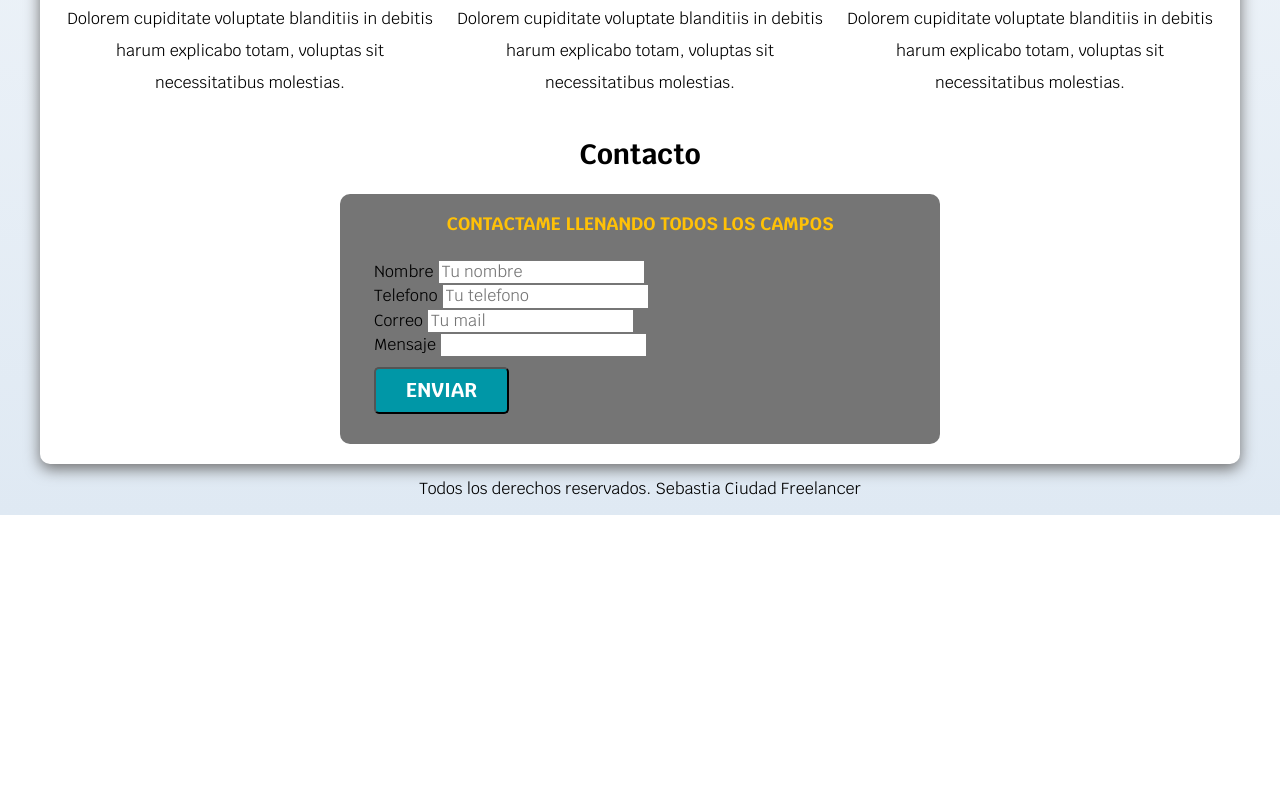
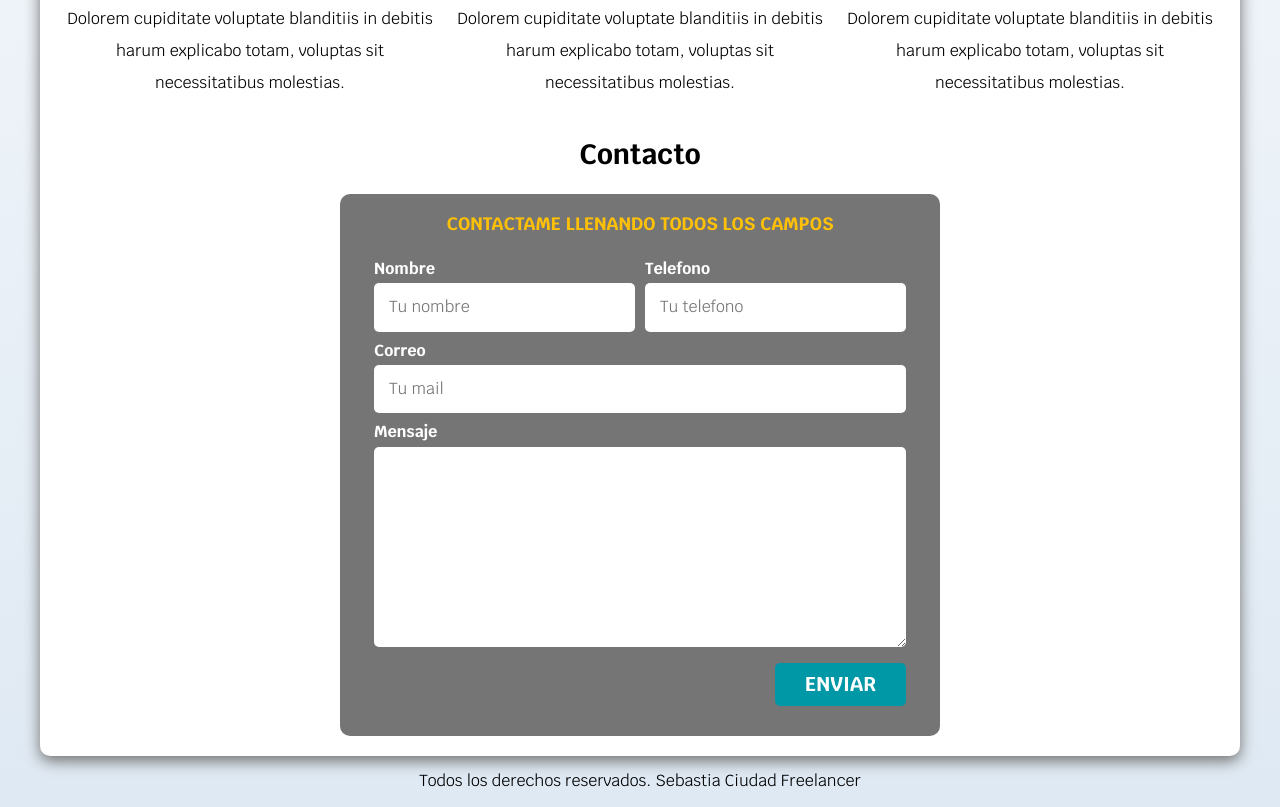
Before and after one commit to SebastiaCiudadB/ProyectoWeb_Freelancer_Inicio, a plain HTML site: page freelancer_inicio/freelancer_inicio/index.html in a window 1280 px wide. Shown: the part 926-1733 px from the top of the page. Before the commit the page ends 1441 px from the top, so only its background shows below. Drawn offline with Linux system fonts and the light colour scheme.

Commit message:
Working on main
- Formulary ended.

```diff
--- a/freelancer_inicio/freelancer_inicio/css/styles.css
+++ b/freelancer_inicio/freelancer_inicio/css/styles.css
@@ -99,6 +99,7 @@ h3{
     font-weight: 700;
 
     border-radius: .5rem;
+    border: none;
 
     width: 70%;
     text-align: center;
@@ -110,10 +111,25 @@ h3{
     }
 }
 
+.boton:hover {
+    cursor: pointer;
+}
 
+/*Utilidades para usar en classes.*/
+.w-sm-100{
+    width: 100%;
+}
+.flex{
+    display: flex;
+}
+.alinear-derecha{
+    justify-content: flex-end;
+}
 .nav-bg{
     background-color: var(--secundario);
 }
+/*-------------*/
+
 
 .navegacion-principal{
     display: flex;
@@ -127,6 +143,10 @@ pantalla tiene como minimo 768 pixeles.*/
     .navegacion-principal{
         flex-direction: row;
         justify-content: space-between;
+    }
+
+    .w-sm-100{
+        width: auto;
     }
 }
 
@@ -235,7 +255,6 @@ pantalla tiene como minimo 768 pixeles.*/
 }
 
 /* Contacto */
-
 .formulario{
     background-color: var(--gris);
     width: min( 60rem, 100% );
@@ -258,3 +277,41 @@ pantalla tiene como minimo 768 pixeles.*/
     margin-bottom: 2rem;
     color: var(--primario);
 }
+
+@media (min-width: 768px){
+    .contenedor-campos{
+        display: grid;
+        grid-template-columns: repeat(2, 1fr);
+        grid-template-rows: auto auto 23rem;
+        column-gap: 1rem;
+    }
+
+    /*nth-child te  permite seleccionar entre varios elementos que tengan la misma classe.*/
+    .campo:nth-child(3),
+    .campo:nth-child(4){
+        grid-column: 1/3;
+    }
+}
+
+.campo{
+    margin-bottom: 1rem;
+}
+
+.campo label{
+    color: var(--blanco);
+    font-weight: bold;
+    margin-bottom: .5rem;
+    display: block;
+}
+
+.campo textarea{
+    height: 20rem;
+}
+
+.input-text{
+    width: 100%;
+    border: none;
+
+    padding: 1.5rem;
+    border-radius: .5rem;
+}
--- a/freelancer_inicio/freelancer_inicio/index.html
+++ b/freelancer_inicio/freelancer_inicio/index.html
@@ -110,27 +110,27 @@
                     <div class="contenedor-campos">
                         <div class="campo">
                             <label>Nombre</label>
-                            <input type="text" placeholder="Tu nombre">
+                            <input class="input-text" type="text" placeholder="Tu nombre">
                         </div>
 
                         <div class="campo">
                             <label>Telefono</label>
-                            <input type="number" placeholder="Tu telefono">
+                            <input class="input-text" type="number" placeholder="Tu telefono">
                         </div>
 
                         <div class="campo">
                             <label>Correo</label>
-                            <input type="email" placeholder="Tu mail">
+                            <input class="input-text" type="email" placeholder="Tu mail">
                         </div>
 
                         <div class="campo">
                             <label>Mensaje</label>
-                            <input type="textarea">
+                            <textarea class="input-text"></textarea>
                         </div>
                     </div>
 
-                    <div>
-                        <input type="submit" value="Enviar" class="boton">
+                    <div class="alinear-derecha flex">
+                        <input type="submit" value="Enviar" class="boton w-sm-100">
                     </div>
 
                 </fieldset>
```
